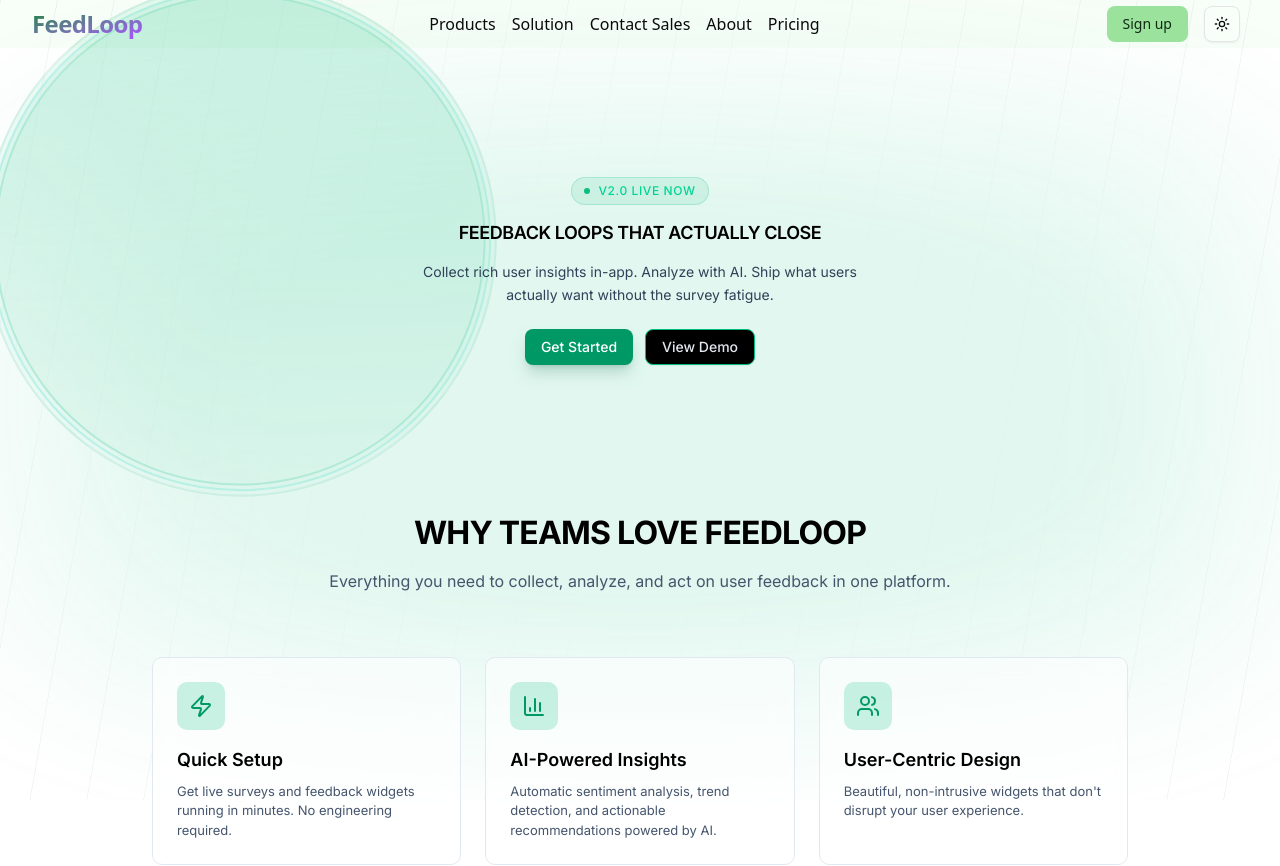
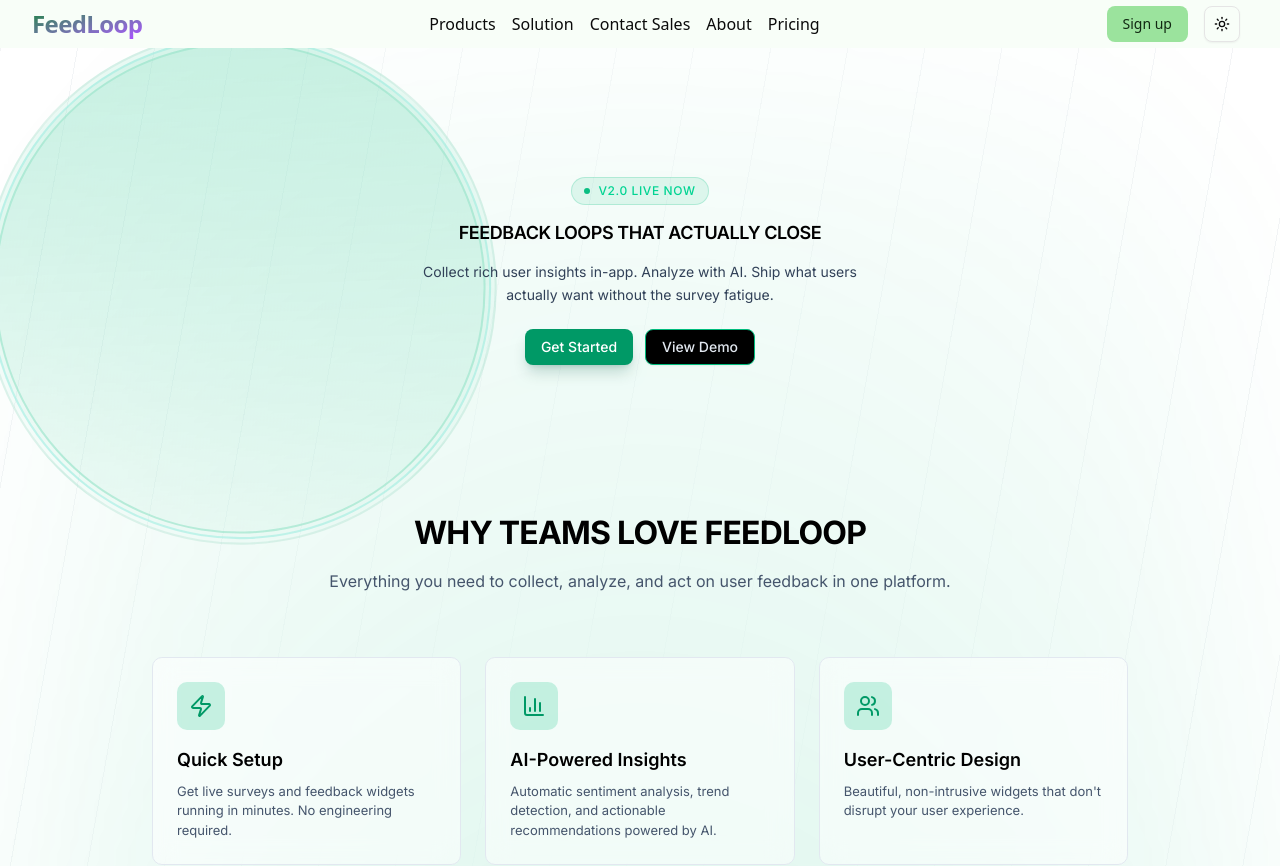
Before and after one commit to Dachenna/FeedLoop, a Next.js app: page / in a window 1280 px wide. Shown: the top 866 px of the page. Built offline with nearby package versions, Linux system fonts and the light colour scheme.

Commit message:
just checking

```diff
--- a/app/(landing)/page.tsx
+++ b/app/(landing)/page.tsx
@@ -48,7 +48,7 @@
   return (
     <div className="relative min-h-screen bg-white dark:bg-black text-slate-200 overflow-x-hidden selection:bg-emerald-500/30 font-sans antialiased">
       {/* Dynamic Background */}
-      <div className="fixed inset-0 z-0 pointer-events-none">
+      <div className=" inset-0 z-0 pointer-events-none">
         <BackgroundCircles
           backgroundOnly
           className="opacity-40"
--- a/package.json
+++ b/package.json
@@ -13,7 +13,7 @@
     "@dnd-kit/modifiers": "^9.0.0",
     "@dnd-kit/sortable": "^10.0.0",
     "@dnd-kit/utilities": "^3.2.2",
-    "@hookform/resolvers": "^5.2.2",
+    "@hookform/resolvers": "^5.9.1",
     "@next/swc-wasm-nodejs": "^16.2.4",
     "@next/swc-wasm-web": "^16.2.4",
     "@radix-ui/react-alert-dialog": "^1.1.15",
@@ -48,12 +48,13 @@
     "react-chartjs-2": "^5.3.1",
     "react-dom": "19.2.3",
     "react-hook-form": "^7.70.0",
+    "react-toastify": "^11.1.0",
     "recharts": "^2.15.4",
     "sonner": "^2.0.7",
     "tailwind-merge": "^3.4.0",
     "vaul": "^1.1.2",
     "yup": "^1.7.1",
-    "zod": "^4.3.5"
+    "zod": "^4.6.5"
   },
   "devDependencies": {
     "@tailwindcss/postcss": "^4",
```
Also changed, not shown: 1 other file (tests, documents, lock files or other folders).
